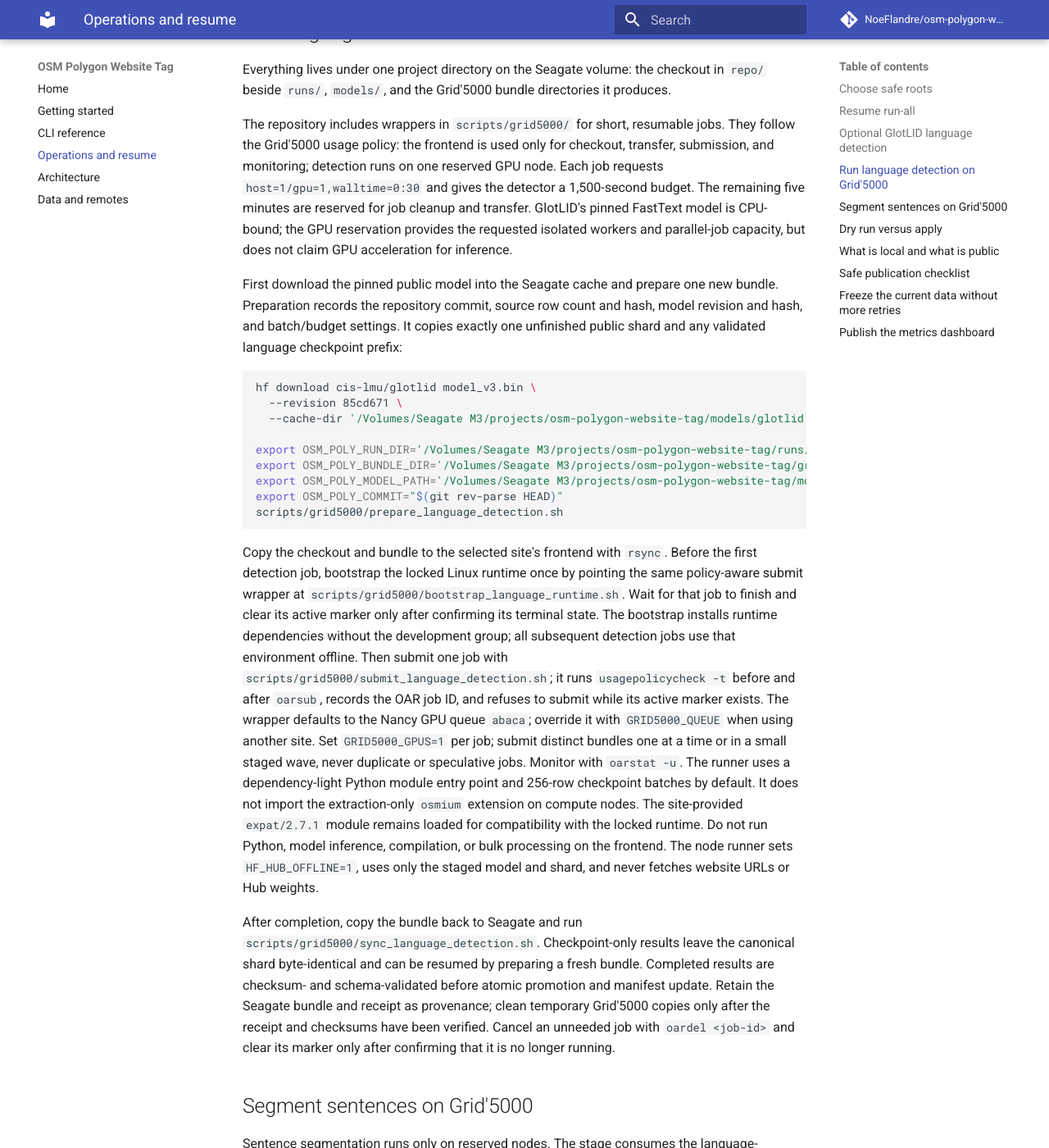
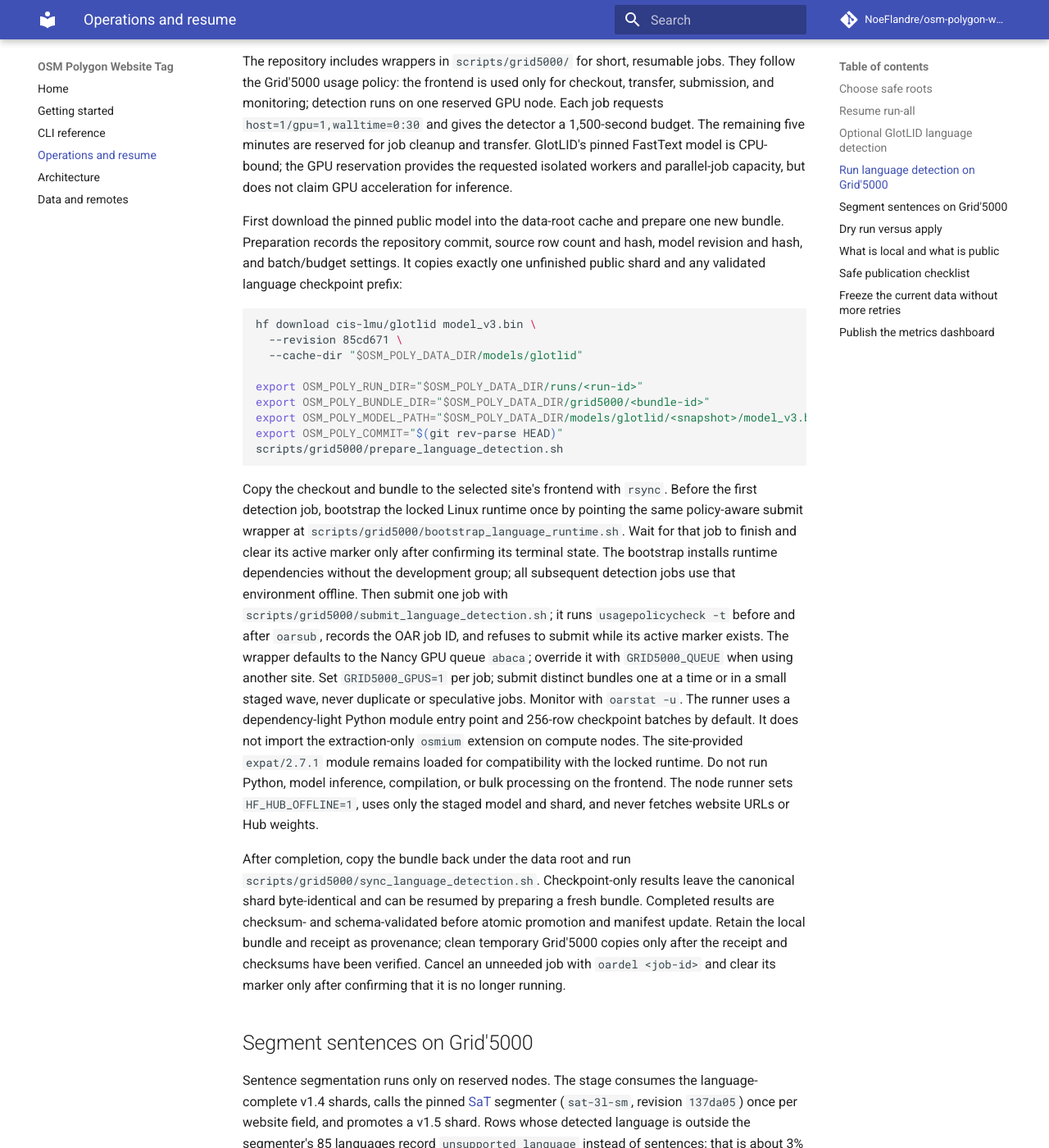
Before and after one commit to NoeFlandre/osm-polygon-website-tag, an MkDocs documentation site: the page built from docs/operations.md, in a window 1280 px wide and 1400 px high, scrolled down 2232 px. Shown: the whole window at 82% size. Built offline with MkDocs 1.6.1 and Material for MkDocs 9.7.7, drawn with Linux system fonts in a browser that asks for light colours; comment, search, counter and statistics services are not loaded; some of the changed text lies outside the part shown.

Commit message:
docs: no maintainer-machine paths in the docs; AGENTS.md points humans to CONTRIBUTING (#80)
- docs/cli, setup, operations, index and data-and-remotes use
  $OSM_POLY_DATA_DIR and /path/to/pbf-root instead of /Volumes/Seagate
  paths, and describe the data root (OSM_POLY_DATA_DIR, default ./data)
  rather than one laptop's volume.
- AGENTS.md is addressed to automated agents and links CONTRIBUTING.md
  (#88) for humans; its machine-specific environment line is gone.
- CLI docstrings were already reworded in #81; --help has no host wording.

Left to PR #67, which already edits them: the agent banner in
language-detection-plan.md (moved to docs/history there) and the
superpowers/ exclude, which #67 keeps with a comment.

Closes #80

Co-Authored-By: Claude Opus 5.5 <noreply@anthropic.com>
Claude-Session: https://claude.ai/code/session_01Aof2NLs5v3yMtbxgZ82gat

````diff
--- a/docs/operations.md
+++ b/docs/operations.md
@@ -11,14 +11,11 @@ files. It is an input only: the pipeline reads filenames, sizes, and mtimes,
 and refuses an output root that is equal to or inside it. It does not copy,
 rename, hash, or modify those PBFs.
 
-`--output-root` contains one run directory per `--run-id`. The default generated
-data root is `/Volumes/Seagate M3/projects/osm-polygon-website-tag`; set
-`OSM_POLY_DATA_DIR` when a different local or mounted volume is appropriate.
-Keep this root writable and outside the source tree. The production GlotLID
-cache is `/Volumes/Seagate M3/projects/osm-polygon-website-tag/models/glotlid/`;
-language commands reject a run or model cache outside an approved Seagate root.
-The old `…-data` root remains accepted only to resume or inspect existing runs;
-new artifacts are written to the canonical project root.
+`--output-root` contains one run directory per `--run-id`. The generated-data
+root comes from `OSM_POLY_DATA_DIR` (environment or `.env`) and defaults to
+`./data`. Keep it writable and outside the source tree. The GlotLID cache is
+`$OSM_POLY_DATA_DIR/models/glotlid/`; language commands reject a run outside
+the data root.
 
 ## Resume `run-all`
 
@@ -26,8 +23,8 @@ Use the same source root, output root, run ID, and repository ID when resuming:
 
 ```bash
 uv run --locked osm-polygon-website-tag run-all \
-  --source-root '/Volumes/Seagate M3/projects/osm-polygon-wikidata-only/raw' \
-  --output-root '/Volumes/Seagate M3/projects/osm-polygon-website-tag/runs' \
+  --source-root /path/to/pbf-root \
+  --output-root "$OSM_POLY_DATA_DIR/runs" \
   --run-id 'geofabrik-website-v1'
 ```
 
@@ -58,8 +55,8 @@ Enable the stage explicitly:
 
 ```bash
 uv run --locked osm-polygon-website-tag run-all \
-  --source-root '/Volumes/Seagate M3/projects/osm-polygon-wikidata-only/raw' \
-  --output-root '/Volumes/Seagate M3/projects/osm-polygon-website-tag/runs' \
+  --source-root /path/to/pbf-root \
+  --output-root "$OSM_POLY_DATA_DIR/runs" \
   --run-id 'geofabrik-website-v1' \
   --detect-languages
 ```
@@ -68,7 +65,7 @@ Or run language detection after an existing run has reached `enriched`:
 
 ```bash
 uv run --locked osm-polygon-website-tag detect-languages \
-  --run-dir '/Volumes/Seagate M3/projects/osm-polygon-website-tag/runs/geofabrik-website-v1'
+  --run-dir "$OSM_POLY_DATA_DIR/runs/geofabrik-website-v1"
 ```
 
 The stage uses the pinned [GlotLID model](https://huggingface.co/cis-lmu/glotlid)
@@ -82,7 +79,7 @@ Successful text receives the exact script-aware top-1 label (for example
 Each public shard has source- and model-bound `.language.parts` checkpoints.
 After every completed batch is atomically written, the next batch can be
 processed. `Ctrl-C` is safe: the original shard stays valid, the completed
-prefix remains on Seagate, and repeating the command verifies identity and
+prefix remains in the local run, and repeating the command verifies identity and
 continues from the first unfinished batch. A changed shard or model fails
 closed. Once every shard is promoted, the source manifest hashes are updated.
 
@@ -103,9 +100,8 @@ download GlotLID or write production data.
 
 ## Run language detection on Grid'5000
 
-Everything lives under one project directory on the Seagate volume: the
-checkout in `repo/` beside `runs/`, `models/`, and the Grid'5000 bundle
-directories it produces.
+Everything lives under the data root: `runs/`, `models/`, and the Grid'5000
+bundle directories it produces.
 
 The repository includes wrappers in `scripts/grid5000/` for short, resumable
 jobs. They follow the Grid'5000 usage policy: the frontend is used only for
@@ -116,7 +112,7 @@ reserved for job cleanup and transfer. GlotLID's pinned FastText model is
 CPU-bound; the GPU reservation provides the requested isolated workers and
 parallel-job capacity, but does not claim GPU acceleration for inference.
 
-First download the pinned public model into the Seagate cache and prepare one
+First download the pinned public model into the data-root cache and prepare one
 new bundle. Preparation records the repository commit, source row count and
 hash, model revision and hash, and batch/budget settings. It copies exactly
 one unfinished public shard and any validated language checkpoint prefix:
@@ -124,11 +120,11 @@ one unfinished public shard and any validated language checkpoint prefix:
 ```bash
 hf download cis-lmu/glotlid model_v3.bin \
   --revision 85cd671 \
-  --cache-dir '/Volumes/Seagate M3/projects/osm-polygon-website-tag/models/glotlid'
+  --cache-dir "$OSM_POLY_DATA_DIR/models/glotlid"
 
-export OSM_POLY_RUN_DIR='/Volumes/Seagate M3/projects/osm-polygon-website-tag/runs/<run-id>'
-export OSM_POLY_BUNDLE_DIR='/Volumes/Seagate M3/projects/osm-polygon-website-tag/grid5000/<bundle-id>'
-export OSM_POLY_MODEL_PATH='/Volumes/Seagate M3/projects/osm-polygon-website-tag/models/glotlid/<snapshot>/model_v3.bin'
+export OSM_POLY_RUN_DIR="$OSM_POLY_DATA_DIR/runs/<run-id>"
+export OSM_POLY_BUNDLE_DIR="$OSM_POLY_DATA_DIR/grid5000/<bundle-id>"
+export OSM_POLY_MODEL_PATH="$OSM_POLY_DATA_DIR/models/glotlid/<snapshot>/model_v3.bin"
 export OSM_POLY_COMMIT="$(git rev-parse HEAD)"
 scripts/grid5000/prepare_language_detection.sh
 ```
@@ -155,11 +151,11 @@ Do not run Python, model inference, compilation, or bulk processing on the
 frontend. The node runner sets `HF_HUB_OFFLINE=1`, uses only the staged model
 and shard, and never fetches website URLs or Hub weights.
 
-After completion, copy the bundle back to Seagate and run
+After completion, copy the bundle back under the data root and run
 `scripts/grid5000/sync_language_detection.sh`. Checkpoint-only results leave
 the canonical shard byte-identical and can be resumed by preparing a fresh
 bundle. Completed results are checksum- and schema-validated before atomic
-promotion and manifest update. Retain the Seagate bundle and receipt as
+promotion and manifest update. Retain the local bundle and receipt as
 provenance; clean temporary Grid'5000 copies only after the receipt and
 checksums have been verified. Cancel an unneeded job with `oardel <job-id>` and
 clear its marker only after confirming that it is no longer running.
@@ -210,14 +206,14 @@ export GRID5000_JOB_SCRIPT="$GRID5000_REPO_DIR/scripts/grid5000/bootstrap_senten
 scripts/grid5000/submit_language_detection.sh
 ```
 
-Stage the pinned model once under the Seagate model cache, keeping only the
+Stage the pinned model once under the data-root model cache, keeping only the
 files the loader reads (`config.json` and `model.safetensors`), then prepare a
 bundle:
 
 ```bash
-export OSM_POLY_RUN_DIR='/Volumes/Seagate M3/projects/osm-polygon-website-tag/runs/<run-id>'
-export OSM_POLY_BUNDLE_DIR='/Volumes/Seagate M3/projects/osm-polygon-website-tag/grid5000-sentences/<bundle-id>'
-export OSM_POLY_MODEL_DIR='/Volumes/Seagate M3/projects/osm-polygon-website-tag/models/sat/sat-3l-sm-min'
+export OSM_POLY_RUN_DIR="$OSM_POLY_DATA_DIR/runs/<run-id>"
+export OSM_POLY_BUNDLE_DIR="$OSM_POLY_DATA_DIR/grid5000-sentences/<bundle-id>"
+export OSM_POLY_MODEL_DIR="$OSM_POLY_DATA_DIR/models/sat/sat-3l-sm-min"
 export OSM_POLY_MODEL_REVISION='137da054051ad9f1eac42025f758db4ac9f22535'
 export OSM_POLY_COMMIT="$(git rev-parse HEAD)"
 scripts/grid5000/prepare_sentence_segmentation.sh
@@ -238,7 +234,7 @@ it. After the job reaches a terminal state, copy the bundle back and
 synchronize it:
 
 ```bash
-export OSM_POLY_BUNDLE_DIR='/Volumes/Seagate M3/projects/osm-polygon-website-tag/grid5000-sentences/<bundle-id>'
+export OSM_POLY_BUNDLE_DIR="$OSM_POLY_DATA_DIR/grid5000-sentences/<bundle-id>"
 scripts/grid5000/sync_sentence_segmentation.sh
 ```
 
````
Also changed, not shown: AGENTS.md (+6 -6 lines), docs/cli.md (+6 -6 lines), docs/data-and-remotes.md (+5 -15 lines), docs/index.md (+1 -1 lines), docs/setup.md (+11 -11 lines).
